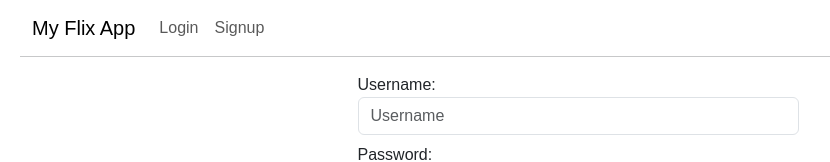
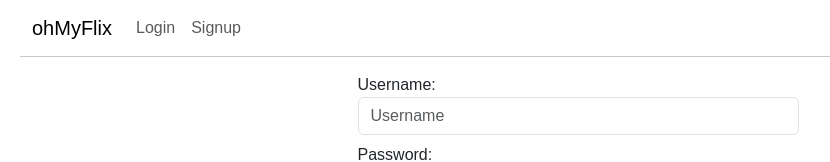
Before and after one commit to Mahir33/CF-myFlix-client, a React (Vite) app: page /login in a window 1280 px wide. Shown: the top 162 px of the page, without its empty margins (62-892 px from the left). Built offline with nearby package versions, Linux system fonts and the light colour scheme.

Commit message:
changing logo

```diff
--- a/src/components/navigation-bar/navigation-bar.jsx
+++ b/src/components/navigation-bar/navigation-bar.jsx
@@ -7,7 +7,7 @@ const NavigationBar = ({ user, onLoggedOut }) => {
     <Navbar bg="middle" expand="lg" sticky="top">
       <Container>
         <Navbar.Brand as={Link} to="/">
-          My Flix App
+          ohMyFlix
         </Navbar.Brand>
         <Navbar.Toggle aria-controls="basic-navbar-nav" />
         <Navbar.Collapse id="basic-navbar-nav">
```
Also changed, not shown: 3 other files (tests, documents, lock files or other folders).
